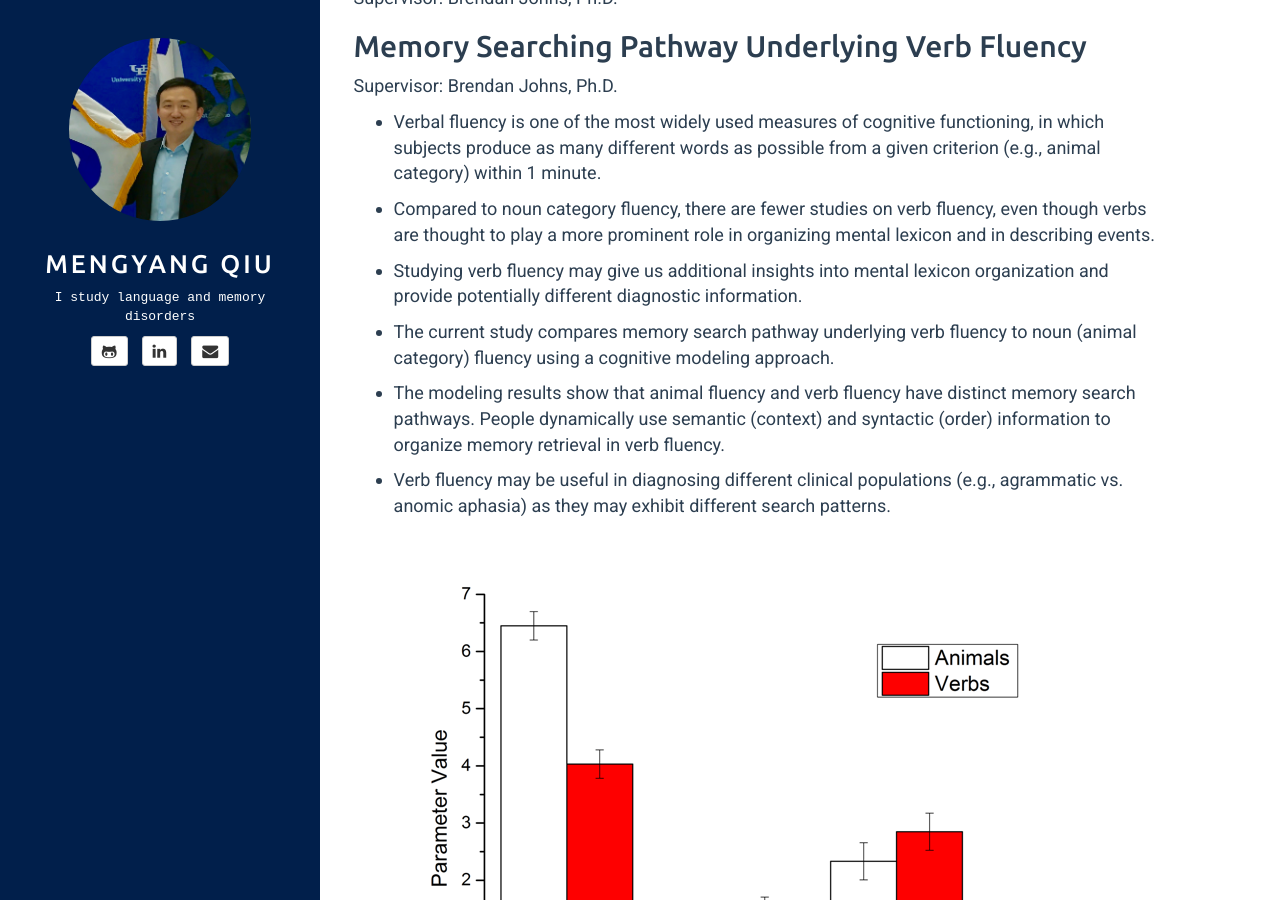
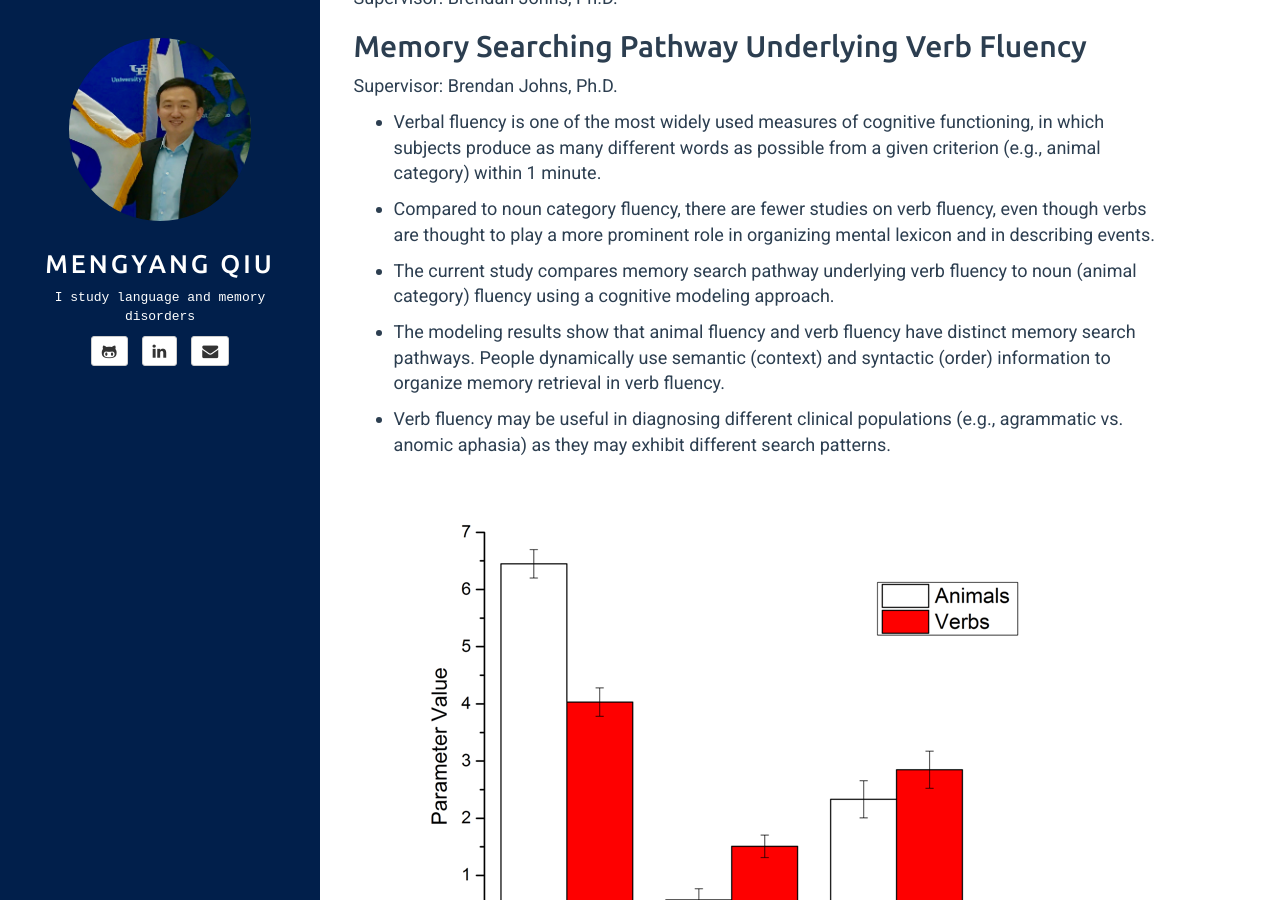
Before and after one commit to mengyangq/mengyangq.github.io, a Jekyll site: the page built from projects.html, in a window 1280 px wide and 900 px high, scrolled down 387 px. Built offline with Jekyll 4.4.1, drawn with Linux system fonts in a browser that asks for light colours.

Commit message:
Update projects.md

```diff
--- a/_includes/projects.md
+++ b/_includes/projects.md
@@ -14,8 +14,6 @@ Supervisor: Brendan Johns, Ph.D.
 
 - Compared to noun category fluency, there are fewer studies on verb fluency, even though verbs are thought to play a more prominent role in organizing mental lexicon and in describing events.
 
-- Studying verb fluency may give us additional insights into mental lexicon organization and provide potentially different diagnostic information.
-
 - The current study compares memory search pathway underlying verb fluency to noun (animal category) fluency using a cognitive modeling approach.
 
 - The modeling results show that animal fluency and verb fluency have distinct memory search pathways. People dynamically use semantic (context) and syntactic (order) information to organize memory retrieval in verb fluency.
```
